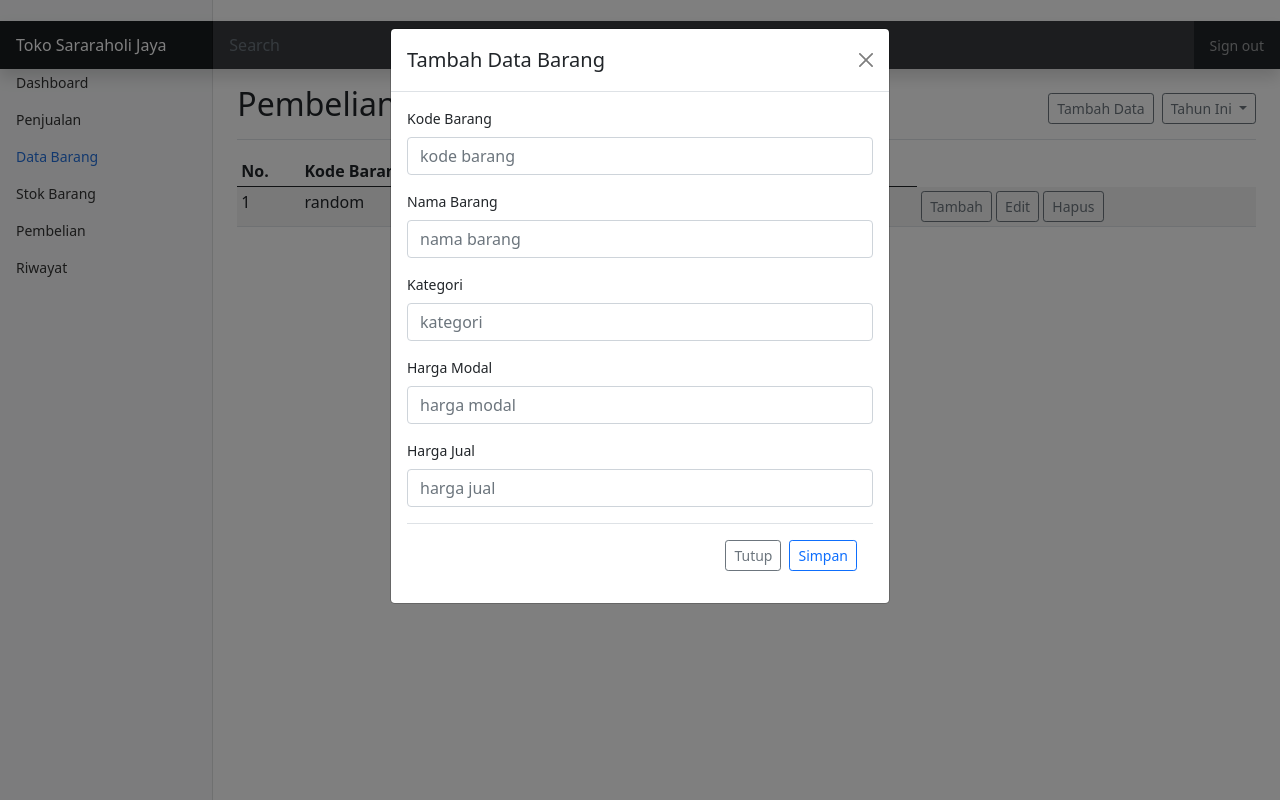
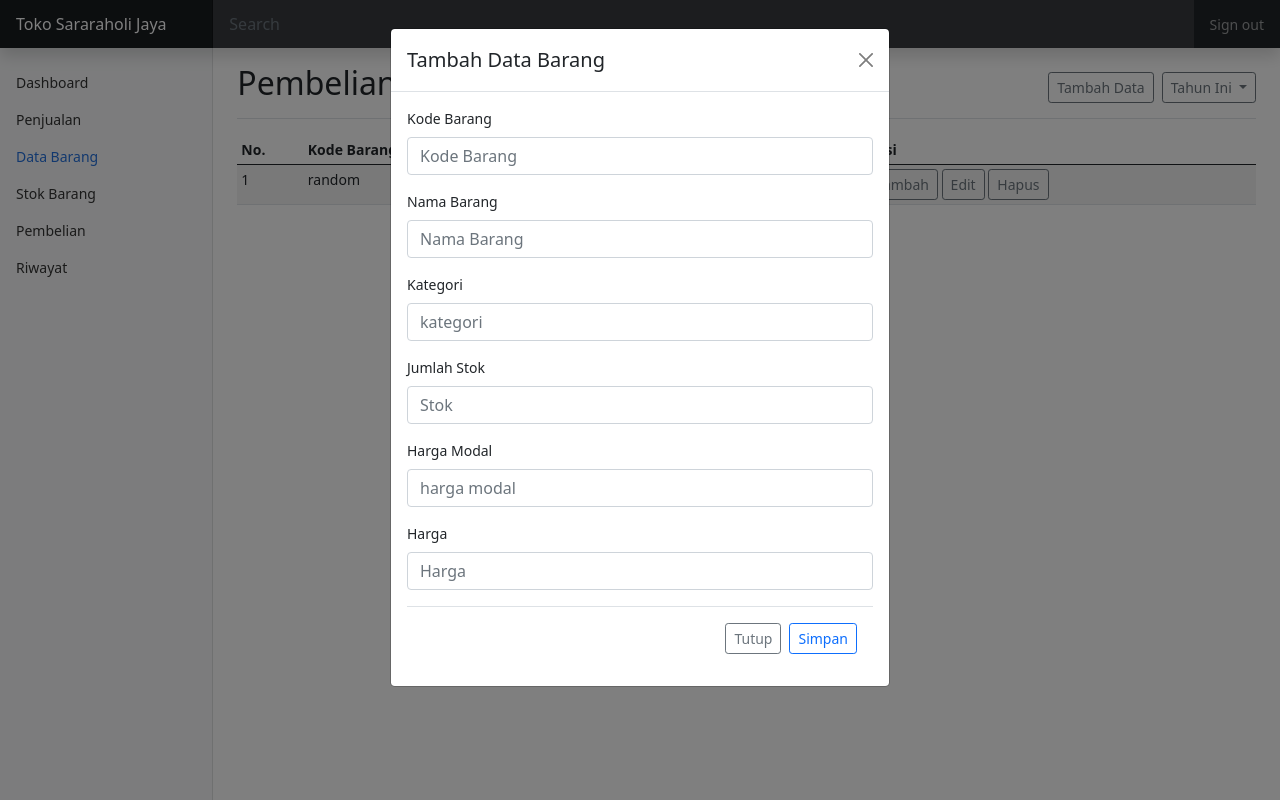
Before and after one commit to Mamo09/AplikasiTokosararaholijaya, a PHP site: page /databarang.php in a window 1280 px wide, after a click on "Tambah Data". Run offline with PHP 8.4, Linux system fonts and the light colour scheme; the visitor is signed in with stand-in values (Sample User, id 1).

Commit message:
05/06/2023

```diff
--- a/config.php
+++ b/config.php
@@ -1,13 +1,39 @@
 <?php
 
+session_start();
 
-	// sesuaikan dengan server anda
-	$host 	= "localhost"; // host server
-	$user 	= "root";  // username server
-	$pass 	= ""; // password server, kalau pakai xampp kosongin saja
-	$dbname = "toko_sararaholijaya"; // nama database anda
+	$servername = "localhost"; // ganti dengan nama server database Anda
+	$username = "root"; // ganti dengan username database Anda
+	$password = ""; // ganti dengan password database Anda
+	$dbname = "toko_sararaholijaya"; // ganti dengan nama database Anda
 
-	$config = mysqli_connect("localhost","root","","toko_sararaholijaya");
+	// Membuat koneksi
+	$conn = new mysqli($servername, $username, $password, $dbname);
+
+	// Memeriksa koneksi
+	if ($conn->connect_error) {
+	    die("Koneksi gagal: " . $conn->connect_error);
+	}
 
 
+	//tambahkan data barang
+
+	if(isset($_POST["adddatabarang"])){
+
+    $kode_barang = $_POST["kode_barang"];
+    $nama_barang = $_POST["nama_barang"];
+    $kategori = $_POST["kategori"];
+    $jumlah_stok = $_POST["jumlah_stok"];
+    $harga_modal = $_POST["harga_modal"];
+    $harga_satuan = $_POST["harga_satuan"];
+
+
+  	$sql = "INSERT INTO data_barang (kode_barang, nama_barang, kategori, jumlah_stok, harga_modal, harga_satuan) VALUES ('$kode_barang','$nama_barang','$kategori','$jumlah_stok','$harga_modal','$harga_satuan')";
+
+  	if ($conn->query($sql) === TRUE) {
+        echo '<script>alert("Data Berhasil Ditambahkan");</script>';
+    } else {
+        echo "Error: " . $sql . "<br>" . $conn->error;
+    }
+}
 ?>
--- a/dashboard.php
+++ b/dashboard.php
@@ -13,7 +13,6 @@ require 'login.php';
     <meta name="author" content="Mark Otto, Jacob Thornton, and Bootstrap contributors">
     <meta name="generator" content="Hugo 0.84.0">
     <title>Toko Sararaholi Jaya</title>
-
     <link rel="canonical" href="https://getbootstrap.com/docs/5.0/examples/dashboard/">
 
 
--- a/databarang.php
+++ b/databarang.php
@@ -1,6 +1,10 @@
 <?php
 require 'config.php';
 require 'login.php';
+
+//nenambahkan data barang
+
+
 
 ?>
 
@@ -107,7 +111,7 @@ require 'login.php';
         <h1 class="h2">Pembelian</h1>
         <div class="btn-toolbar mb-2 mb-md-0">
           <div class="btn-group me-2">
-            <button type="button" class="btn btn-sm btn-outline-secondary" data-bs-toggle="modal"data-bs-target="#exampleModal">Tambah Data</button>
+            <button type="button" class="btn btn-sm btn-outline-secondary" data-bs-toggle="modal" data-bs-target="#exampleModal">Tambah Data</button>
           </div>
           <button type="button" class="btn btn-sm btn-outline-secondary dropdown-toggle">
             <span data-feather="calendar"></span>
@@ -134,7 +138,7 @@ require 'login.php';
 	            <td>random</td>
 	            <td>data</td>
 	            <td>text</td>
-	            <td>halo </td>
+
 	            <td>
 	              	<button type="button" class="btn btn-sm btn-outline-secondary">Tambah</button>
 	              	<button type="button" class="btn btn-sm btn-outline-secondary">Edit</button>
@@ -145,39 +149,53 @@ require 'login.php';
         </table>
       </div>
     </main>
-    <div class="modal fade" id="exampleModal" tabindex="-1" aria-labelledby="exampleModalLabel" aria-hidden="true">
+    <div class="modal fade" tabindex="-1" id="exampleModal" aria-labelledby="exampleModalLabel" aria-hidden="true">
       <div class="modal-dialog">
           <div class="modal-content">
+
+
               <div class="modal-header">
-                <h5 class="modal-title" id="exampleModalLabel">Tambah Data Barang</h5>
+                <h5 class="modal-title">Tambah Data Barang</h5>
                 <button type="button" class="btn-sm btn-close" data-bs-dismiss="modal" aria-label="Close"></button>
               </div>
+
+              <form  method="post">
+
               <div class="modal-body">
                 <div class="mb-3">
                 <label for="exampleFormControlInput1" class="form-label">Kode Barang</label>
-              <input type="text" class="form-control" id="exampleFormControlInput1" placeholder="kode barang">
+                <input type="text" class="form-control" name="kode_barang" placeholder="Kode Barang" required>
               </div>
               <div class="mb-3">
                 <label for="exampleFormControlInput1" class="form-label">Nama Barang</label>
-              <input type="text" class="form-control" id="exampleFormControlInput1" placeholder="nama barang">
+                <input type="text" class="form-control" name="nama_barang" placeholder="Nama Barang" required>
               </div>
               <div class="mb-3">
                 <label for="exampleFormControlInput1" class="form-label">Kategori</label>
-              <input type="text" class="form-control" id="exampleFormControlInput1" placeholder="kategori">
+                <input type="text" class="form-control" name="kategori" placeholder="kategori" required>
+              </div>
+              <div class="mb-3">
+                <label for="exampleFormControlInput1" class="form-label">Jumlah Stok</label>
+                <input type="text" class="form-control" name="jumlah_stok" placeholder="Stok" required>
               </div>
               <div class="mb-3">
                 <label for="exampleFormControlInput1" class="form-label">Harga Modal</label>
-              <input type="text" class="form-control" id="exampleFormControlInput1" placeholder="harga modal">
+                <input type="text" class="form-control" name="harga_modal" placeholder="harga modal" required>
               </div>
               <div class="mb-3">
-              <label for="exampleFormControlInput1" class="form-label">Harga Jual</label>
-              <input type="text" class="form-control" id="exampleFormControlInput1" placeholder="harga jual">
+                <label for="exampleFormControlInput1" class="form-label">Harga</label>
+                <input type="text" class="form-control" name="harga_satuan"placeholder="Harga" required>
               </div>
+
+
 
               <div class="modal-footer">
                 <button type="button" class="btn btn-sm btn-outline-secondary" data-bs-dismiss="modal">Tutup</button>
-                <button type="button" class="btn btn-sm btn-outline-primary">Simpan</button>
+                <button type="submit" class="btn btn-sm btn-outline-primary" name="adddatabarang" value="adddatabarang">Simpan</button>
               </div>
+
+              </form>
+
           </div>
         </div>
     </div>
--- a/login.php
+++ b/login.php
@@ -3,6 +3,7 @@ if(isset($_SESSION['log'])){
 
 } else{
 	//header('location:index.php');
-	echo 'window.location="index.php';
+	//echo 'window.location="index.php';
+	echo '<script>window.location="index.php";</script>';
 }
 ?>
--- a/logout.php
+++ b/logout.php
@@ -1,5 +1,5 @@
 <?php
 	session_start();
 	session_destroy();
-	echo '<script>alert("Anda Telah Logout");window.location="index.php"</script>';
+	echo '<script>window.location="index.php";</script>';
 ?>
--- a/pembelian.php
+++ b/pembelian.php
@@ -58,7 +58,7 @@ require 'login.php';
   <input class="form-control form-control-dark w-100" type="text" placeholder="Search" aria-label="Search">
   <div class="navbar-nav">
     <div class="nav-item text-nowrap">
-      <a class="nav-link px-3" href="#">Sign out</a>
+      <a class="nav-link px-3" href="logout.php">Sign out</a>
     </div>
   </div>
 </header>
```
Lines whose indentation alone changed are shown as unchanged.
